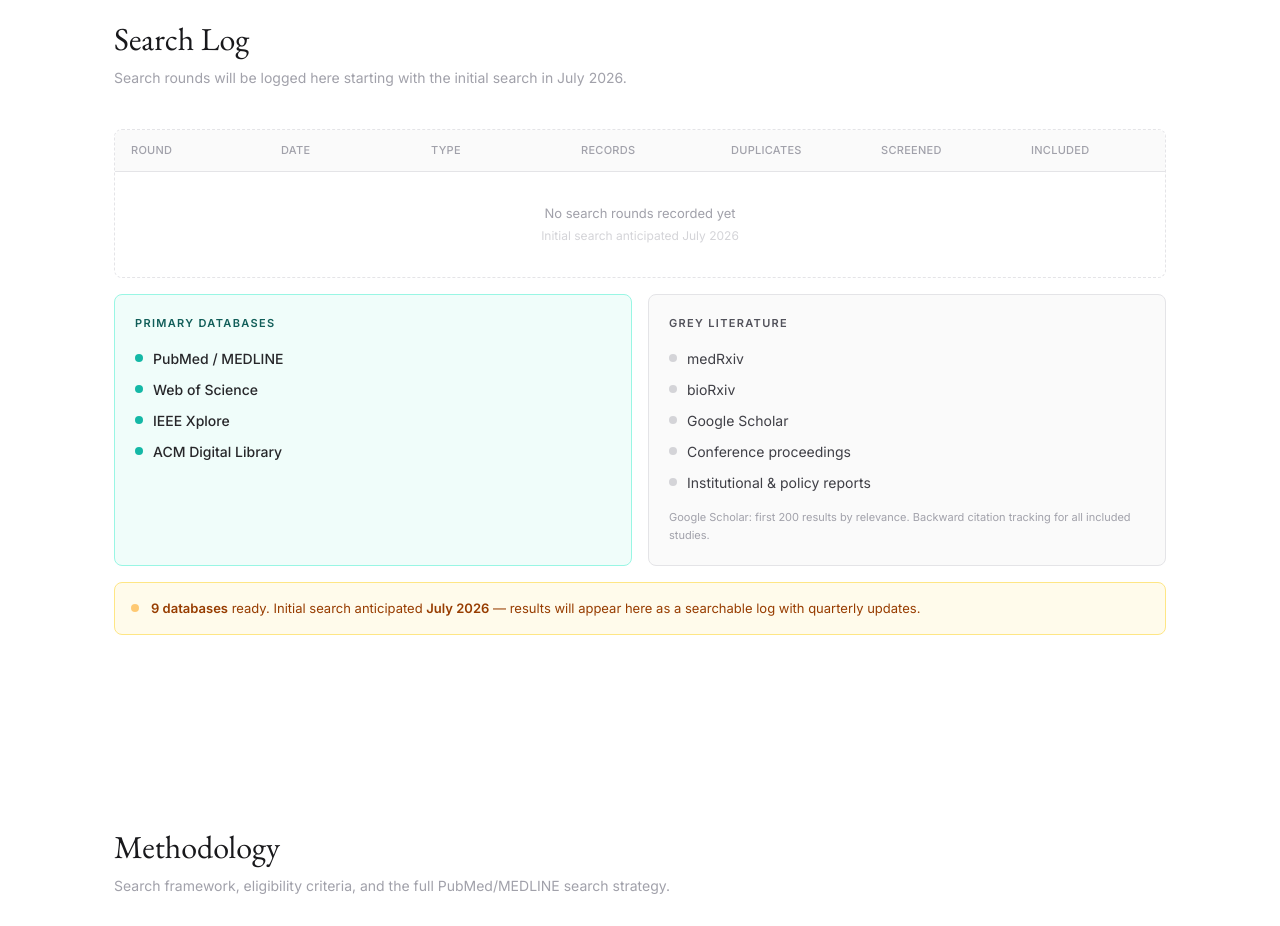
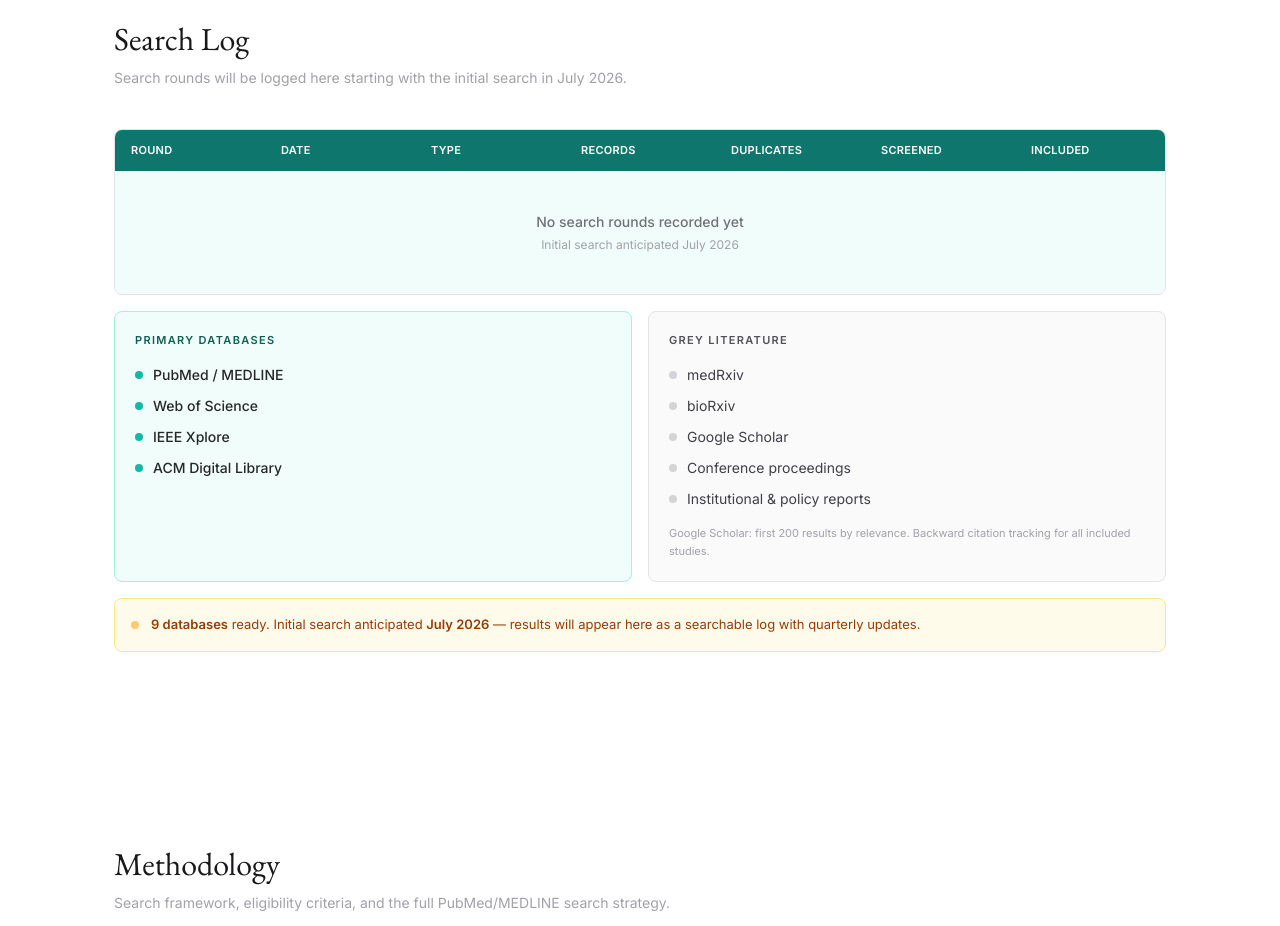
Before and after one commit to ChuehanKuo/lsr-trust, a React (Vite) app: page / in a window 1280 px wide. Shown: the part 2300-3226 px from the top of the page. Built offline with nearby package versions, Linux system fonts and the light colour scheme.

Commit message:
Search log table: teal header, tinted body
Co-Authored-By: Claude Opus 4.6 <noreply@anthropic.com>

```diff
--- a/src/components/SearchLog.tsx
+++ b/src/components/SearchLog.tsx
@@ -25,15 +25,15 @@ function SearchPlaceholder() {
 
   return (
     <div className="space-y-4">
-      <div className="rounded-lg border border-dashed border-ink-200 overflow-hidden">
-        <div className="grid grid-cols-7 text-[11px] font-medium text-ink-400 uppercase tracking-wide border-b border-ink-200 bg-ink-50">
+      <div className="rounded-lg overflow-hidden border border-ink-200">
+        <div className="grid grid-cols-7 text-[11px] font-semibold text-white uppercase tracking-wide bg-teal-700">
           {["Round", "Date", "Type", "Records", "Duplicates", "Screened", "Included"].map(h => (
             <div key={h} className="px-4 py-3">{h}</div>
           ))}
         </div>
-        <div className="px-4 py-8 text-center">
-          <p className="text-[13px] text-ink-400">No search rounds recorded yet</p>
-          <p className="text-[12px] text-ink-300 mt-1">Initial search anticipated July 2026</p>
+        <div className="px-4 py-10 text-center bg-teal-50">
+          <p className="text-[14px] text-ink-500 font-medium">No search rounds recorded yet</p>
+          <p className="text-[12px] text-ink-400 mt-1">Initial search anticipated July 2026</p>
         </div>
       </div>
 
```
